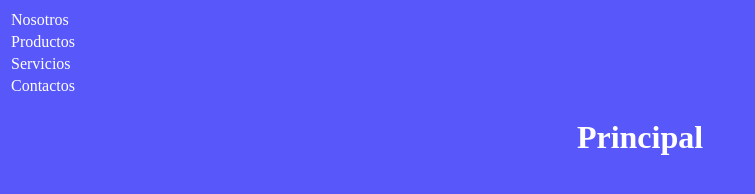
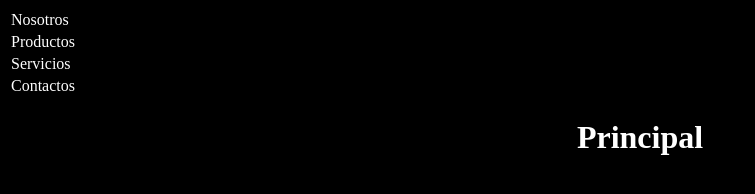
Before and after one commit to lesterodgt/Examen1AYD, a plain HTML site: page index.html in a window 1280 px wide. Shown: the whole page, without its empty margins (0-755 px from the left). Drawn offline with Linux system fonts and the light colour scheme.

Commit message:
cambios color

```diff
--- a/estilo.css
+++ b/estilo.css
@@ -1,2 +1,2 @@
 body { color: #FFFFFF }
-body { background-color: #5858FA
+body { background-color: #000000
```
